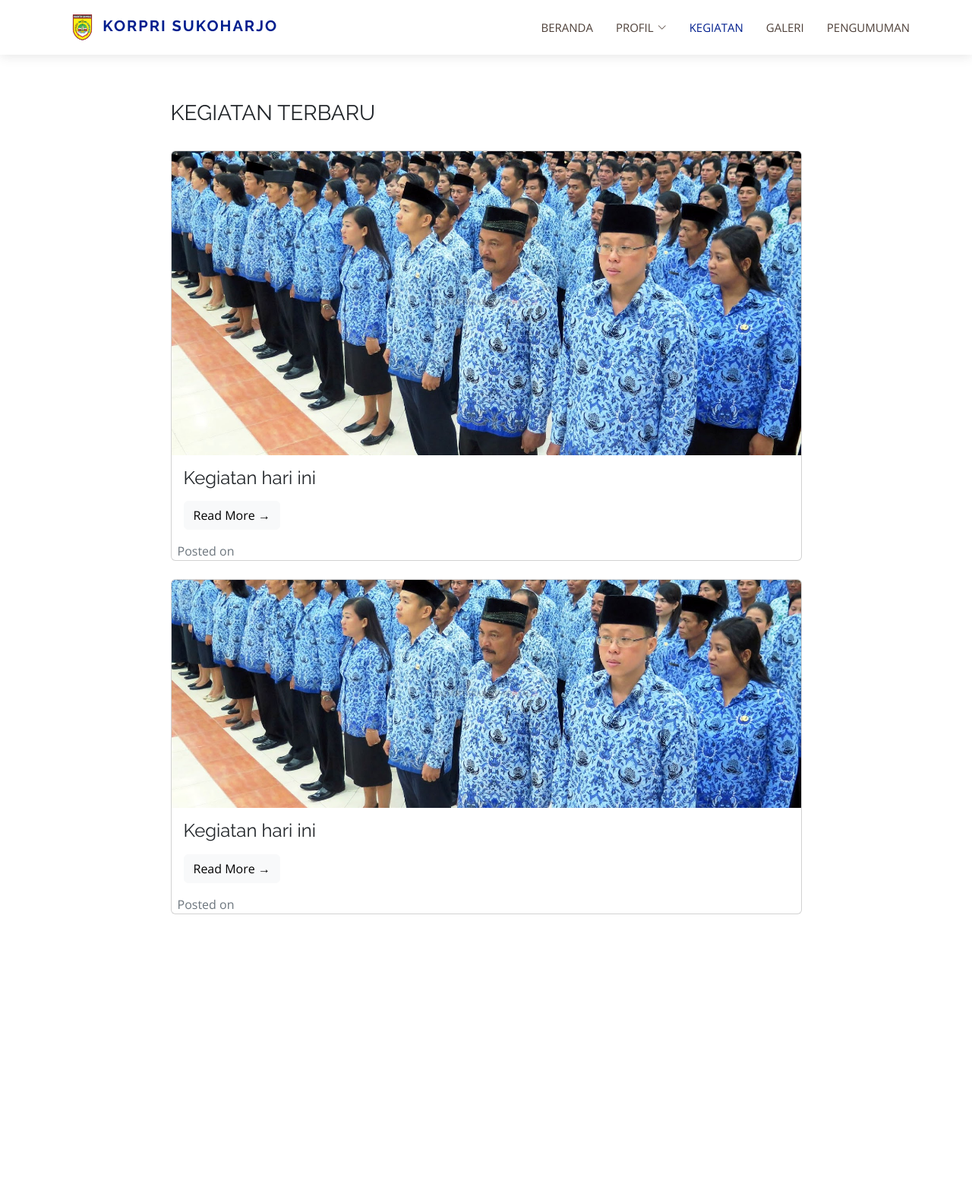
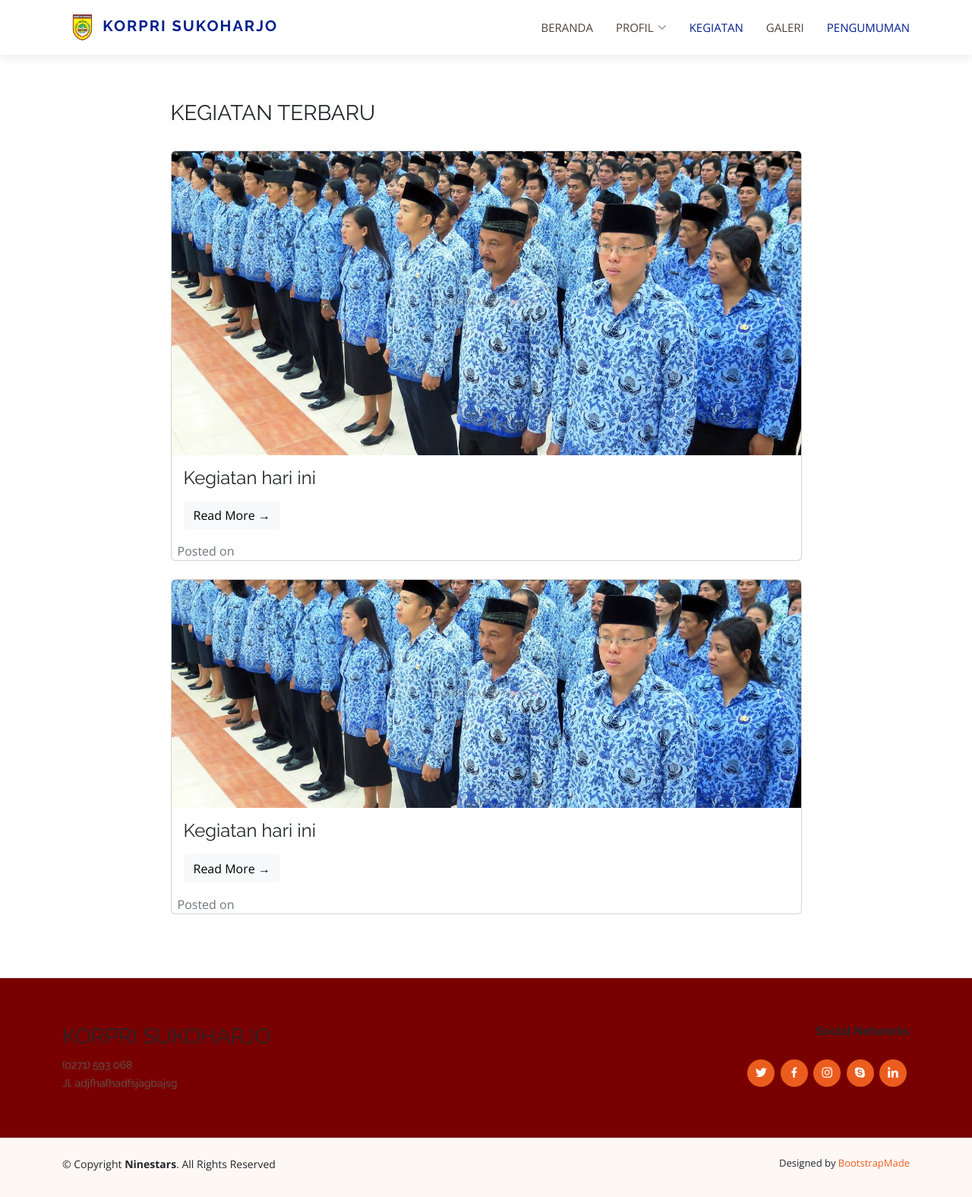
Before and after one commit to olisuside/KORPRI, a PHP site: page /kegiatan.html in a window 1280 px wide. Shown: the whole page at 76% size. Before the commit the page ends 1203 px from the top, so only its background shows below. Run offline with PHP 8.4, Linux system fonts and the light colour scheme.

Commit message:
update file

```diff
--- a/assets/css/style.css
+++ b/assets/css/style.css
@@ -1246,68 +1246,17 @@ section {
 # Footer
 --------------------------------------------------------------*/
 #footer {
-  background: #fff;
+  background: rgb(124, 0, 0);
   padding: 0 0 30px 0;
   color: #212529;
   font-size: 14px;
   background: #fef8f5;
-}
 
-#footer .footer-newsletter {
-  padding: 50px 0;
-  background: #fef8f5;
-  text-align: center;
-  font-size: 15px;
-}
-
-#footer .footer-newsletter h4 {
-  font-size: 24px;
-  margin: 0 0 20px 0;
-  padding: 0;
-  line-height: 1;
-  font-weight: 600;
-  color: #4e4039;
-}
-
-#footer .footer-newsletter form {
-  margin-top: 30px;
-  background: #fff;
-  padding: 6px 10px;
-  position: relative;
-  border-radius: 4px;
-  box-shadow: 0px 2px 15px rgba(0, 0, 0, 0.1);
-  text-align: left;
-}
-
-#footer .footer-newsletter form input[type=email] {
-  border: 0;
-  padding: 4px 4px;
-  width: calc(100% - 100px);
-}
-
-#footer .footer-newsletter form input[type=submit] {
-  position: absolute;
-  top: 0;
-  right: 0;
-  bottom: 0;
-  border: 0;
-  background: none;
-  font-size: 16px;
-  padding: 0 20px;
-  background: #eb5d1e;
-  color: #fff;
-  transition: 0.3s;
-  border-radius: 4px;
-  box-shadow: 0px 2px 15px rgba(0, 0, 0, 0.1);
-}
-
-#footer .footer-newsletter form input[type=submit]:hover {
-  background: #c54811;
 }
 
 #footer .footer-top {
   padding: 60px 0 30px 0;
-  background: #fff;
+  background: rgb(121, 0, 0);
 }
 
 #footer .footer-top .footer-contact {
@@ -1340,6 +1289,10 @@ section {
 
 #footer .footer-top .footer-links {
   margin-bottom: 30px;
+  float: right;
+  text-align: right;
+  font-size: 13px;
+
 }
 
 #footer .footer-top .footer-links ul {
@@ -1405,7 +1358,7 @@ section {
 
 #footer .credits {
   float: right;
-  text-align: center;
+  text-align: right;
   font-size: 13px;
   color: #212529;
 }
--- a/kegiatan.html
+++ b/kegiatan.html
@@ -114,4 +114,63 @@
             </div>
           </div>
 
-        </section>
+        </main><!-- End #main -->
+
+        <!-- ======= Footer ======= -->
+        <footer id="footer">
+          <div class="footer-top">
+            <div class="container justify-content-center">
+              <div class="row">
+
+                <div class="col-lg-6 col-md-6 footer-contact">
+                  <h3>KORPRI SUKOHARJO</h3>
+                  <p>(0271) 593 068 <br>
+                    Jl. adjfhafhadfsjagbajsg</p>
+                </div>
+
+                <div class="col-lg-6 col-md-6 footer-links">
+                  <h4>Social Networks</h4>
+                  <div class="social-links mt-3">
+                    <a href="#" class="twitter"><i class="bx bxl-twitter"></i></a>
+                    <a href="#" class="facebook"><i class="bx bxl-facebook"></i></a>
+                    <a href="#" class="instagram"><i class="bx bxl-instagram"></i></a>
+                    <a href="#" class="google-plus"><i class="bx bxl-skype"></i></a>
+                    <a href="#" class="linkedin"><i class="bx bxl-linkedin"></i></a>
+                  </div>
+                </div>
+
+              </div>
+            </div>
+          </div>
+
+          <div class="container py-4">
+            <div class="copyright">
+              &copy; Copyright <strong><span>Ninestars</span></strong>. All Rights Reserved
+            </div>
+            <div class="credits">
+              <!-- All the links in the footer should remain intact. -->
+              <!-- You can delete the links only if you purchased the pro version. -->
+              <!-- Licensing information: https://bootstrapmade.com/license/ -->
+              <!-- Purchase the pro version with working PHP/AJAX contact form: https://bootstrapmade.com/ninestars-free-bootstrap-3-theme-for-creative/ -->
+              Designed by <a href="https://bootstrapmade.com/">BootstrapMade</a>
+            </div>
+          </div>
+        </footer><!-- End Footer -->
+
+        <a href="#" class="back-to-top d-flex align-items-center justify-content-center"><i
+            class="bi bi-arrow-up-short"></i></a>
+
+<!-- Vendor JS Files -->
+<script src="assets/vendor/aos/aos.js"></script>
+<script src="assets/vendor/bootstrap/js/bootstrap.bundle.min.js"></script>
+<script src="assets/vendor/glightbox/js/glightbox.min.js"></script>
+<script src="assets/vendor/isotope-layout/isotope.pkgd.min.js"></script>
+<script src="assets/vendor/swiper/swiper-bundle.min.js"></script>
+<script src="assets/vendor/php-email-form/validate.js"></script>
+
+<!-- Template Main JS File -->
+<script src="assets/js/main.js"></script>
+
+</body>
+
+</html>
```
Also changed, not shown: index.html (+59 -76 lines), assets/scss/Readme.txt (deleted).
